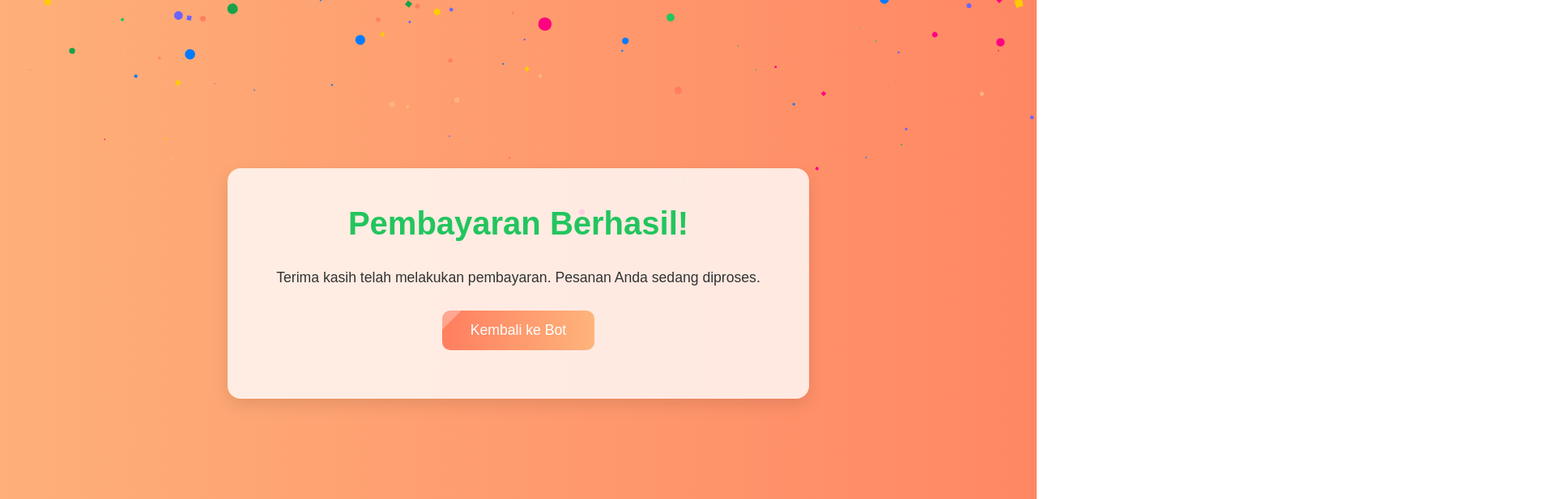
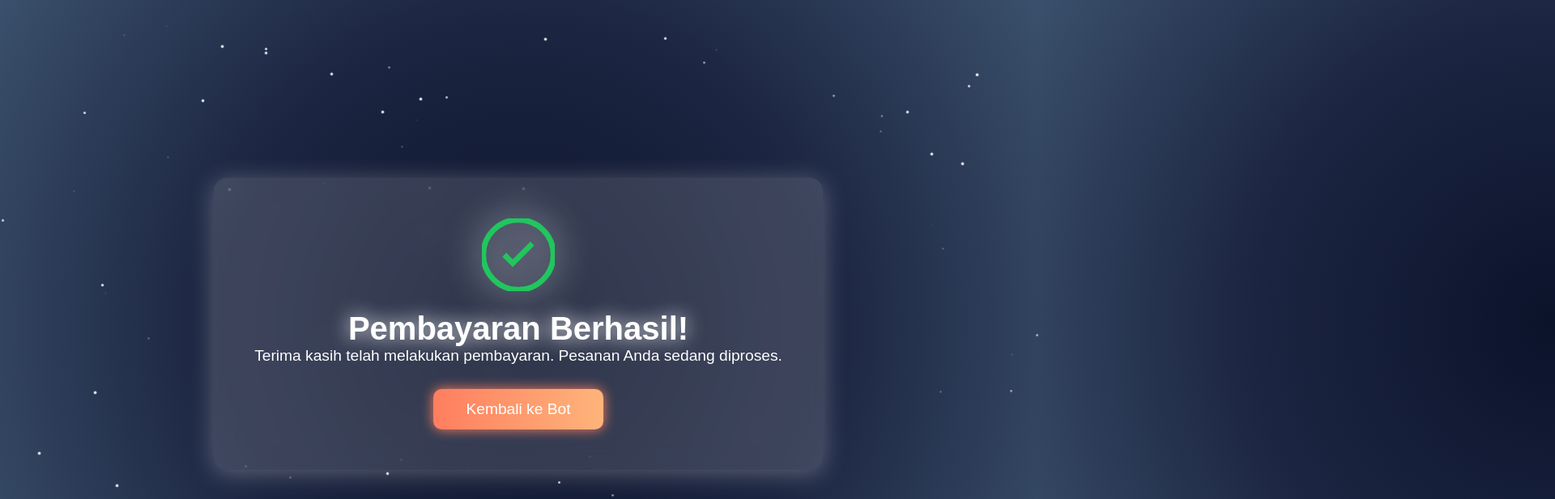
Before and after one commit to SenpaiSeeker/payment, a plain HTML site: page index.html in a window 1280 px wide. Shown: the top 617 px of the page at 81% size, 1920 px wide, since content can reach past the window. Drawn offline with Linux system fonts and the light colour scheme.

Commit message:
Update index.html

```diff
--- a/index.html
+++ b/index.html
@@ -12,207 +12,176 @@
         }
 
         body {
-            font-family: 'Arial', sans-serif;
-            background: linear-gradient(270deg, #ff7e5f, #feb47b, #22c55e, #16a34a);
-            background-size: 400% 400%;
-            animation: gradientAnimation 15s infinite;
+            font-family: 'Poppins', sans-serif;
+            background: radial-gradient(circle, #0b132b, #1c2541, #3a506b);
+            height: 100vh;
             display: flex;
             justify-content: center;
             align-items: center;
-            height: 100vh;
             overflow: hidden;
             position: relative;
+            color: white;
+        }
+
+        .stars {
+            position: absolute;
+            width: 100%;
+            height: 100%;
+            background: transparent;
+        }
+
+        .star {
+            position: absolute;
+            width: 3px;
+            height: 3px;
+            background: white;
+            border-radius: 50%;
+            opacity: 0;
+            animation: twinkle 5s infinite ease-in-out;
+        }
+
+        @keyframes twinkle {
+            0%, 100% { opacity: 0; transform: scale(0.5); }
+            50% { opacity: 1; transform: scale(1.2); }
+        }
+
+        .shooting-star {
+            position: absolute;
+            width: 2px;
+            height: 2px;
+            background: white;
+            border-radius: 50%;
+            box-shadow: 0 0 10px white;
+            opacity: 0.8;
+            animation: shoot 2s linear infinite;
+        }
+
+        @keyframes shoot {
+            from {
+                transform: translate(100vw, -100vh);
+                opacity: 1;
+            }
+            to {
+                transform: translate(-10vw, 100vh);
+                opacity: 0;
+            }
         }
 
         .container {
             text-align: center;
-            background: rgba(255, 255, 255, 0.8);
-            padding: 60px;
+            background: rgba(255, 255, 255, 0.15);
+            backdrop-filter: blur(15px);
+            padding: 50px;
             border-radius: 16px;
-            box-shadow: 0 8px 20px rgba(0, 0, 0, 0.1);
-            animation: fadeInUp 1s ease-in-out;
-            position: relative;
+            box-shadow: 0 4px 30px rgba(255, 255, 255, 0.3);
+            animation: fadeInUp 1.5s ease-in-out;
             z-index: 10;
-            transform: translateY(-50px);
+        }
+
+        .checkmark {
+            width: 90px;
+            height: 90px;
+            margin: 0 auto 20px;
+            animation: popIn 0.6s ease-out, glow 1.5s infinite alternate ease-in-out;
         }
 
         h1 {
             font-size: 2.5rem;
-            color: #22c55e;
-            margin-bottom: 20px;
-            animation: bounce 1.5s infinite alternate;
+            text-shadow: 0 0 15px rgba(255, 255, 255, 0.8);
+            animation: glowText 1.5s infinite alternate;
         }
 
         p {
-            font-size: 1.1rem;
-            color: #333;
+            font-size: 1.2rem;
             margin-bottom: 30px;
         }
 
         button {
-            position: relative;
             background: linear-gradient(90deg, #ff7e5f, #feb47b);
             color: white;
             border: none;
-            padding: 14px 35px;
-            font-size: 1.1rem;
+            padding: 14px 40px;
+            font-size: 1.2rem;
             border-radius: 10px;
             cursor: pointer;
-            overflow: hidden;
             transition: all 0.3s ease;
-            z-index: 1;
-        }
-
-        button::before {
-            content: '';
-            position: absolute;
-            top: 0;
-            left: -100%;
-            width: 100%;
-            height: 100%;
-            background: rgba(255, 255, 255, 0.3);
-            transform: skewX(-45deg);
-            transition: left 0.5s ease;
-        }
-
-        button:hover::before {
-            left: 100%;
+            box-shadow: 0 0 15px rgba(255, 126, 95, 1);
         }
 
         button:hover {
-            transform: scale(1.05);
-            box-shadow: 0 10px 20px rgba(0, 0, 0, 0.2);
-        }
-
-        @keyframes bounce {
-            from {
-                transform: translateY(0);
-            }
-            to {
-                transform: translateY(-15px);
-            }
+            transform: scale(1.1);
+            box-shadow: 0 0 30px rgba(255, 126, 95, 1);
         }
 
         @keyframes fadeInUp {
-            from {
-                opacity: 0;
-                transform: translateY(50px);
-            }
-            to {
-                opacity: 1;
-                transform: translateY(-50px);
-            }
+            from { opacity: 0; transform: translateY(50px); }
+            to { opacity: 1; transform: translateY(0); }
         }
 
-        @keyframes gradientAnimation {
-            0% {
-                background-position: 0% 50%;
-            }
-            50% {
-                background-position: 100% 50%;
-            }
-            100% {
-                background-position: 0% 50%;
-            }
+        @keyframes popIn {
+            0% { transform: scale(0); opacity: 0; }
+            80% { transform: scale(1.2); opacity: 1; }
+            100% { transform: scale(1); }
         }
 
-        canvas {
-            position: absolute;
-            top: 0;
-            left: 0;
-            width: 100%;
-            height: 100%;
-            pointer-events: none;
-            z-index: 1;
+        @keyframes glow {
+            from { filter: drop-shadow(0 0 10px rgba(255, 255, 255, 0.8)); }
+            to { filter: drop-shadow(0 0 25px rgba(255, 255, 255, 1)); }
+        }
+
+        @keyframes glowText {
+            from { text-shadow: 0 0 10px rgba(255, 255, 255, 0.5); }
+            to { text-shadow: 0 0 25px rgba(255, 255, 255, 1); }
         }
     </style>
 </head>
 <body>
-    <canvas id="particles"></canvas>
+    <div class="stars"></div>
 
     <div class="container">
+        <svg class="checkmark" viewBox="0 0 52 52">
+            <circle cx="26" cy="26" r="25" fill="none" stroke="#22c55e" stroke-width="4"/>
+            <path fill="none" stroke="#22c55e" stroke-width="4" d="M16 26l6 6 14-14"/>
+        </svg>
+
         <h1>Pembayaran Berhasil!</h1>
         <p>Terima kasih telah melakukan pembayaran. Pesanan Anda sedang diproses.</p>
-        <a href="https://t.me/FsubBuilderBot" target="_blank">
-            <button>Kembali ke Bot</button>
-        </a>
+        <button onclick="redirectToTelegram()">Kembali ke Bot</button>
     </div>
 
     <script>
-        const canvas = document.getElementById('particles');
-        const ctx = canvas.getContext('2d');
+        function redirectToTelegram() {
+            let encryptedURL = "aHR0cHM6Ly90Lm1lL0ZzdWJCdWlsZGVyQm90";
+            let decodedURL = atob(encryptedURL);
+            window.location.href = decodedURL;
+        }
 
-        canvas.width = window.innerWidth;
-        canvas.height = window.innerHeight;
-
-        const particles = [];
-        const colors = ['#ff7e5f', '#feb47b', '#22c55e', '#16a34a', '#007bff', '#6c63ff', '#ff007f', '#ffcc00'];
-
-        class Particle {
-            constructor() {
-                this.x = Math.random() * canvas.width;
-                this.y = Math.random() * canvas.height - canvas.height;
-                this.size = Math.random() * 8 + 2;
-                this.speedX = Math.random() * 3 - 1.5;
-                this.speedY = Math.random() * 3 + 2;
-                this.color = colors[Math.floor(Math.random() * colors.length)];
-                this.rotation = Math.random() * 360;
-                this.shape = Math.random() > 0.5 ? 'circle' : 'square';
-            }
-
-            update() {
-                this.x += this.speedX;
-                this.y += this.speedY;
-                if (this.size > 0.2) this.size -= 0.1;
-                this.rotation += 5;
-            }
-
-            draw() {
-                ctx.fillStyle = this.color;
-                ctx.save();
-                ctx.translate(this.x, this.y);
-                ctx.rotate((this.rotation * Math.PI) / 180);
-
-                if (this.shape === 'circle') {
-                    ctx.beginPath();
-                    ctx.arc(0, 0, this.size, 0, Math.PI * 2);
-                    ctx.fill();
-                } else if (this.shape === 'square') {
-                    ctx.fillRect(-this.size / 2, -this.size / 2, this.size, this.size);
-                }
-
-                ctx.restore();
+        function createStars() {
+            const starContainer = document.querySelector(".stars");
+            for (let i = 0; i < 100; i++) {
+                let star = document.createElement("div");
+                star.classList.add("star");
+                star.style.top = `${Math.random() * 100}vh`;
+                star.style.left = `${Math.random() * 100}vw`;
+                star.style.animationDelay = `${Math.random() * 5}s`;
+                starContainer.appendChild(star);
             }
         }
 
-        function createParticles() {
-            for (let i = 0; i < 10; i++) {
-                particles.push(new Particle());
+        function createShootingStars() {
+            const starContainer = document.querySelector(".stars");
+            for (let i = 0; i < 5; i++) {
+                let shootingStar = document.createElement("div");
+                shootingStar.classList.add("shooting-star");
+                shootingStar.style.top = `${Math.random() * 50}vh`;
+                shootingStar.style.left = `${Math.random() * 100}vw`;
+                shootingStar.style.animationDelay = `${Math.random() * 5}s`;
+                starContainer.appendChild(shootingStar);
             }
         }
 
-        function animate() {
-            ctx.clearRect(0, 0, canvas.width, canvas.height);
-            createParticles();
-
-            for (let i = particles.length - 1; i >= 0; i--) {
-                particles[i].update();
-                particles[i].draw();
-
-                if (particles[i].size <= 0.2) {
-                    particles.splice(i, 1);
-                }
-            }
-
-            requestAnimationFrame(animate);
-        }
-
-        animate();
-
-        window.addEventListener('resize', () => {
-            canvas.width = window.innerWidth;
-            canvas.height = window.innerHeight;
-        });
+        createStars();
+        createShootingStars();
     </script>
 </body>
 </html>
```
